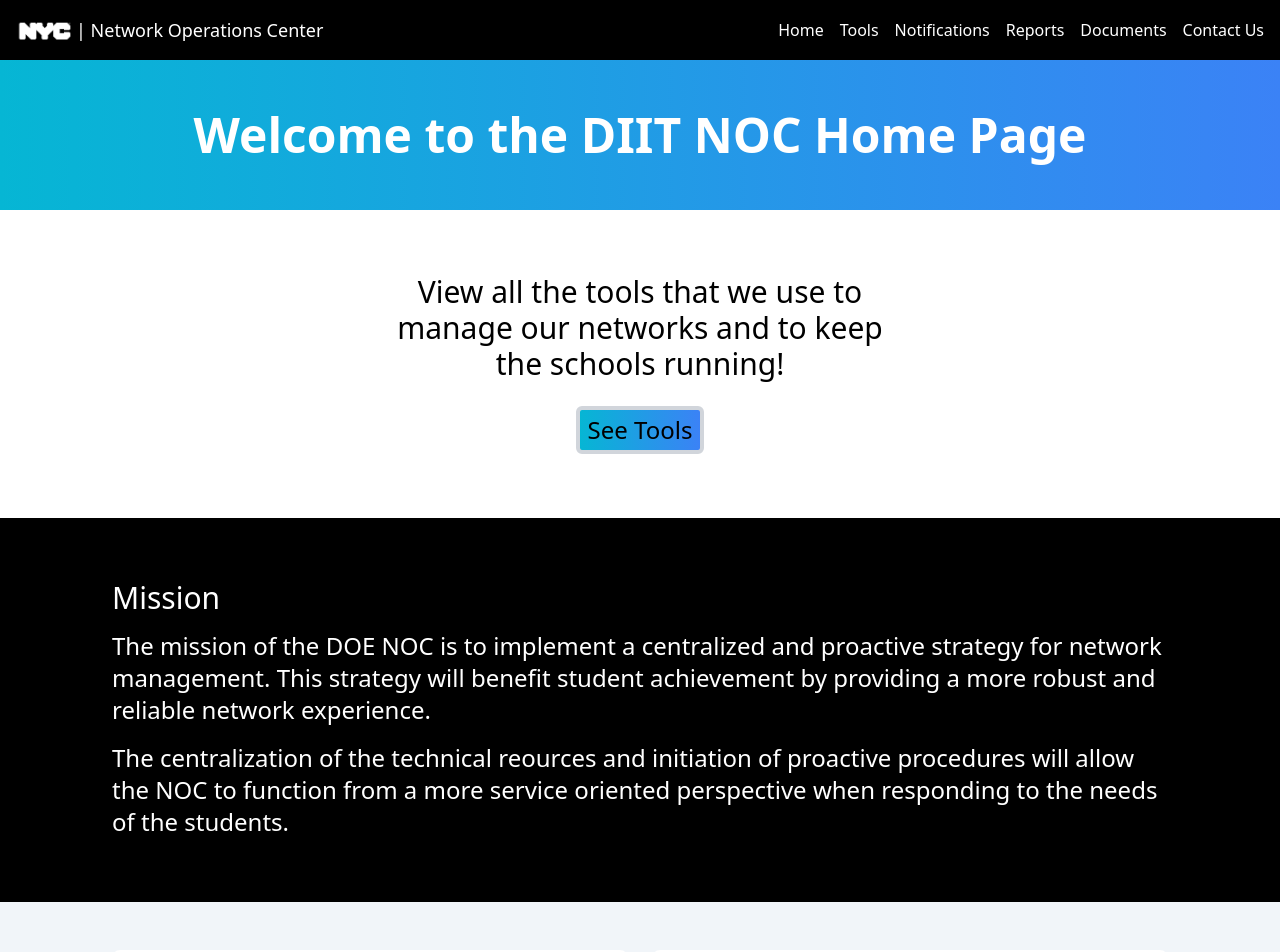
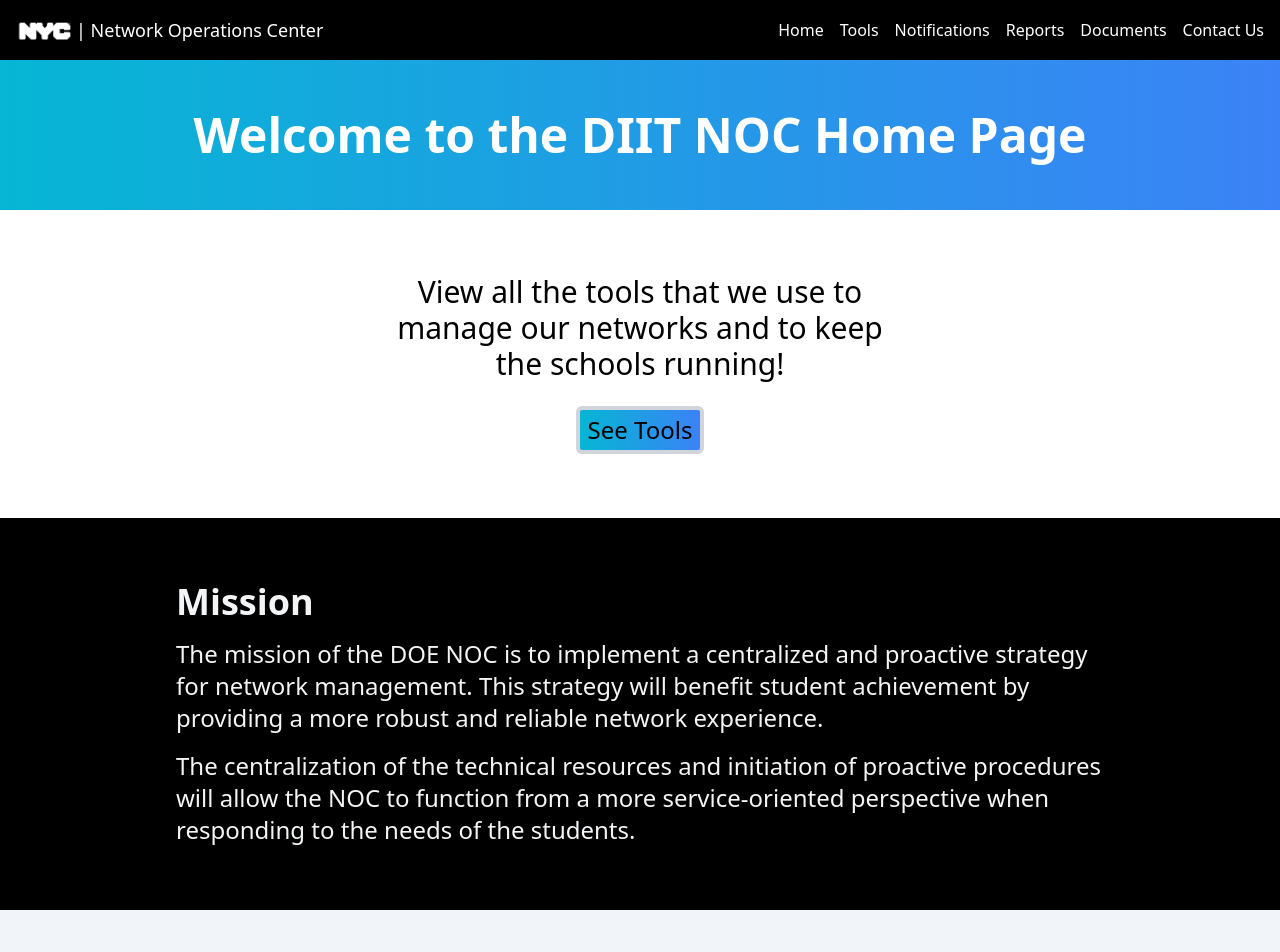
Before and after one commit to j1mmyzz/noc-nycboe, a Next.js app: page / in a window 1280 px wide. Shown: the top 952 px of the page. Built offline with nearby package versions, Linux system fonts and the light colour scheme.

Commit message:
Prettier

```diff
--- a/src/pages/index.tsx
+++ b/src/pages/index.tsx
@@ -15,9 +15,11 @@
         {/* To tools page */}
         <div className="flex flex-col justify-center text-center text-3xl p-16 font-light">
           <p className="w-[225px] md:w-[500px] mx-auto">
-            View all the tools that we use to manage our networks and to keep
-            the schools running!
+            View all the tools that we use to manage our{" "}
+            <span className="font-medium">networks</span> and to keep the{" "}
+            <span className="font-medium">schools</span> running!
           </p>
+
           <Link href="/tools" className="mt-6">
             <button className="relative bg-gradient-to-r from-cyan-500 to-blue-500 text-2xl py-1 px-2 rounded-md border-4 border-gray-300 hover:bg-gradient-to-r hover:from-cyan-400 hover:to-blue-400 hover:underline">
               See Tools
@@ -27,10 +29,10 @@
 
         <div className="flex flex-col md:flex-row">
           {/*  Main content is */}
-          <div className="bg-black text-white p-16 md:px-28">
+          <div className="bg-black text-white p-16 md:px-44">
             {/* Mision */}
-            <div className="flex flex-col space-y-4 text-xl md:text-2xl">
-              <p className="text-[30px]">Mission</p>
+            <div className="flex flex-col space-y-4 text-xl md:text-2xl font-sans leading-relaxed text-gray-100">
+              <p className="text-3xl md:text-4xl font-bold">Mission</p>
               <p>
                 The mission of the DOE NOC is to implement a centralized and
                 proactive strategy for network management. This strategy will
@@ -38,12 +40,13 @@
                 reliable network experience.
               </p>
               <p>
-                The centralization of the technical reources and initiation of
+                The centralization of the technical resources and initiation of
                 proactive procedures will allow the NOC to function from a more
-                service oriented perspective when responding to the needs of the
+                service-oriented perspective when responding to the needs of the
                 students.
               </p>
             </div>
+
             {/* Cards */}
           </div>
         </div>
```
